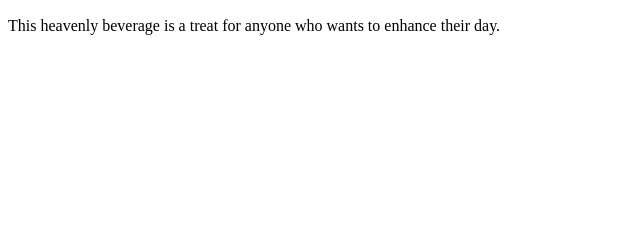
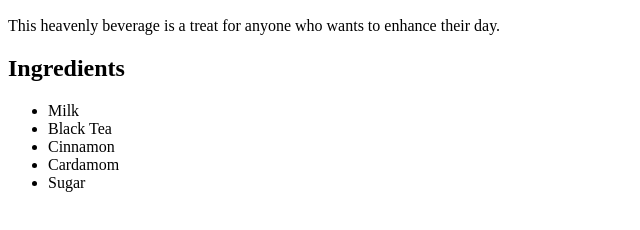
Before and after one commit to shahzeb-jadoon/odin-recipes, a plain HTML site: page recipes/chai.html in a window 1280 px wide. Shown: the part 434-664 px from the top of the page, without its empty margins (0-640 px from the left). Drawn offline with Linux system fonts and the light colour scheme.

Commit message:
Add ingredients to chai.html

```diff
--- a/recipes/chai.html
+++ b/recipes/chai.html
@@ -23,5 +23,15 @@
         their day.
     </p>
 
+    <h2>Ingredients</h2>
+
+    <ul>
+        <li>Milk</li>
+        <li>Black Tea</li>
+        <li>Cinnamon</li>
+        <li>Cardamom</li>
+        <li>Sugar</li>
+    </ul>
+
 </body>
 </html>
```
